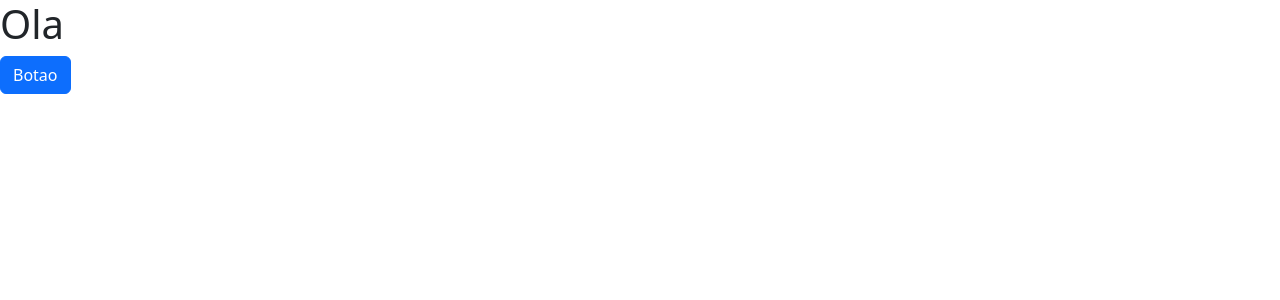
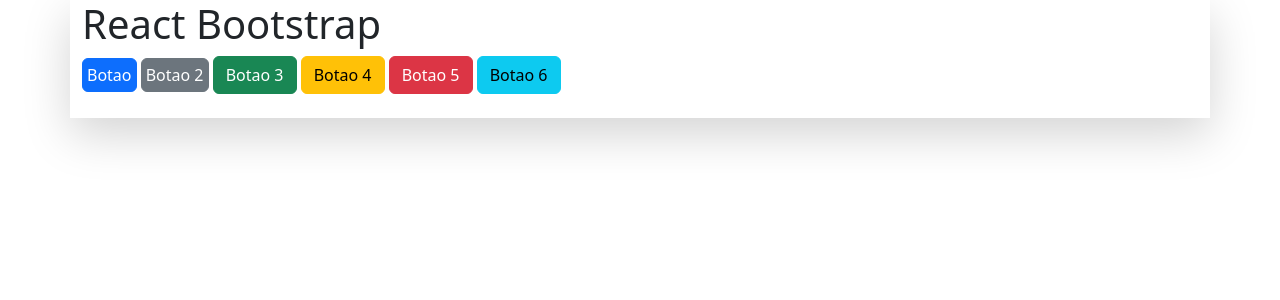
Before and after one commit to AdrianoVolter/React-CSS, a React (Vite) app: page / in a window 1280 px wide. Shown: the top 300 px of the page. Built offline with nearby package versions, Linux system fonts and the light colour scheme.

Commit message:
Instalando e importando bootstrap

```diff
--- a/src/App.jsx
+++ b/src/App.jsx
@@ -1,20 +1,25 @@
-import { Button } from "react-bootstrap"
+import { Button, Container } from "react-bootstrap"
 //criar um imput e um botao estilizado com styled components
 function App() {
 
 
   return (
-    <div >
+    <Container className="shadow-lg">
       <h1>
-        Ola
+        React Bootstrap
       </h1>
+      {/*
+        m - margin -> [e: end, s: start, t: top, b: bottom, a: all] + tamanho (1 a 5)
+        p - padding -> [e: end, s: start, t: top, b: bottom, a: all] + tamanho (1 a 5)
+      */}
 
-      <Button
-        variant="primary"
-      >
-        Botao
-      </Button>
-    </div>
+      <Button className="p-1" variant="primary">Botao</Button>{' '}
+      <Button className="p-1" variant="secondary">Botao 2</Button>{' '}
+      <Button variant="success">Botao 3</Button>{' '}
+      <Button variant="warning">Botao 4</Button>{' '}
+      <Button variant="danger">Botao 5</Button>{' '}
+      <Button variant="info">Botao 6</Button>{' '} <br /><br />
+    </Container>
   )
 }
 
```
